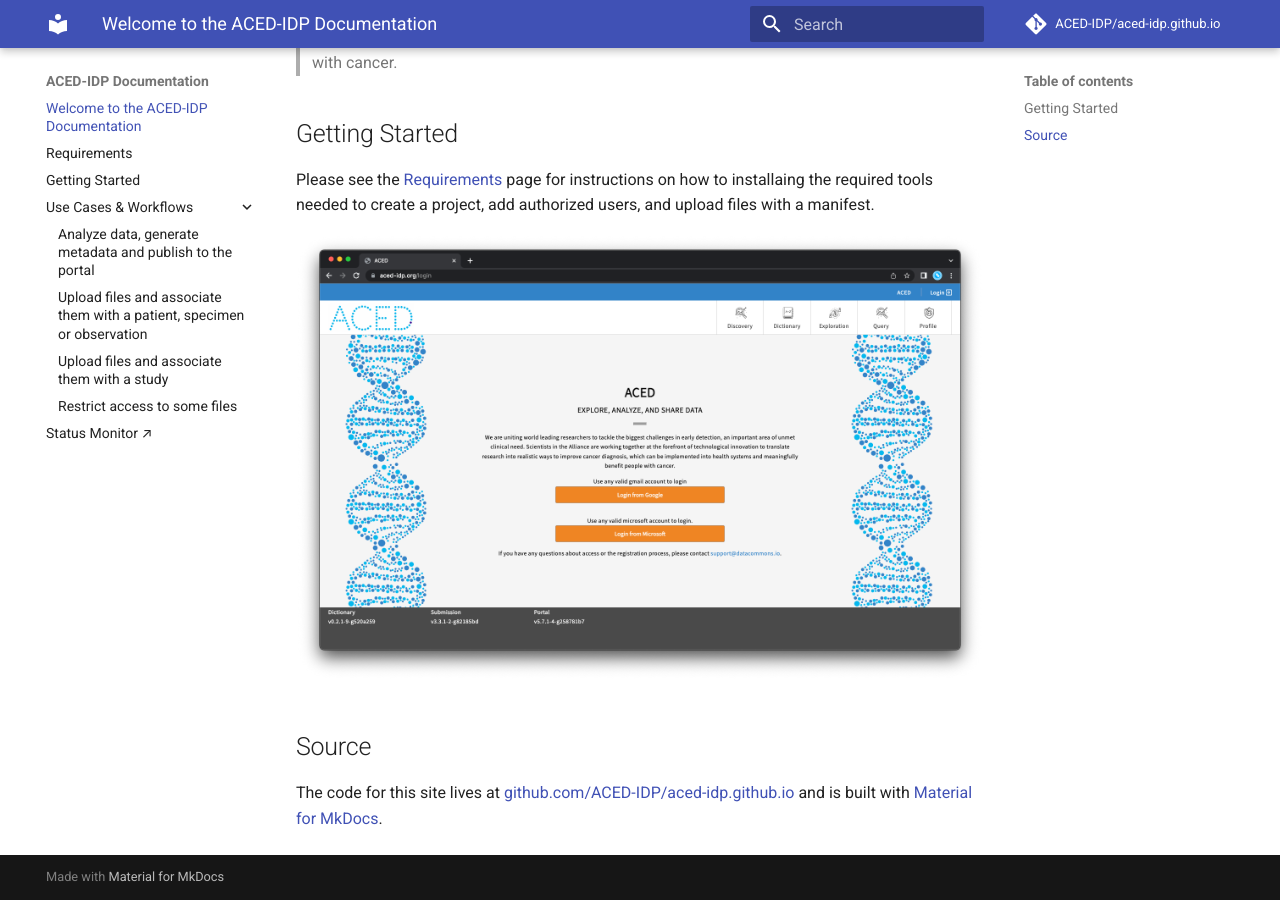
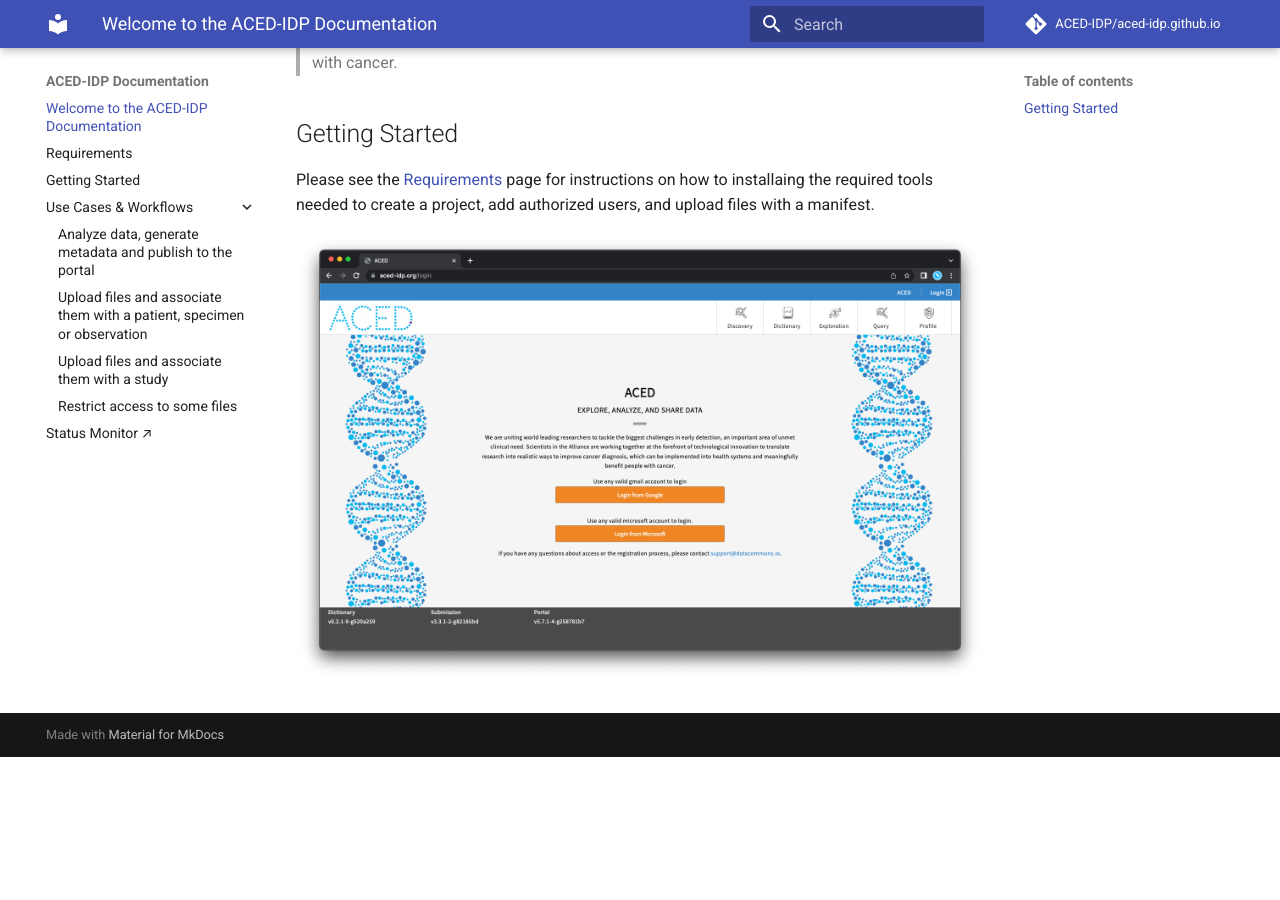
Before and after one commit to ACED-IDP/aced-idp.github.io, an MkDocs documentation site: the page built from docs/index.md, in a window 1280 px wide and 900 px high, scrolled down 787 px. Built offline with MkDocs 1.6.1 and Material for MkDocs 9.7.7, drawn with Linux system fonts in a browser that asks for light colours; comment, search, counter and statistics services are not loaded; after the commit the page ends 1544 px from its top, so only the background shows below that.

Commit message:
Remove Source section on landing page

```diff
--- a/docs/index.md
+++ b/docs/index.md
@@ -13,7 +13,3 @@
 Please see the [Requirements](./requirements.md) page for instructions on how to installaing the required tools needed to create a project, add authorized users, and upload files with a manifest.
 
 <a href="https://aced-idp.org">![Main landing page for ACED IDP](./images/main-page.png)</a>
-
-## Source
-
-The code for this site lives at [github.com/ACED-IDP/aced-idp.github.io](https://github.com/ACED-IDP/aced-idp.github.io) and is built with [Material for MkDocs](https://squidfunk.github.io/mkdocs-material/).
```
